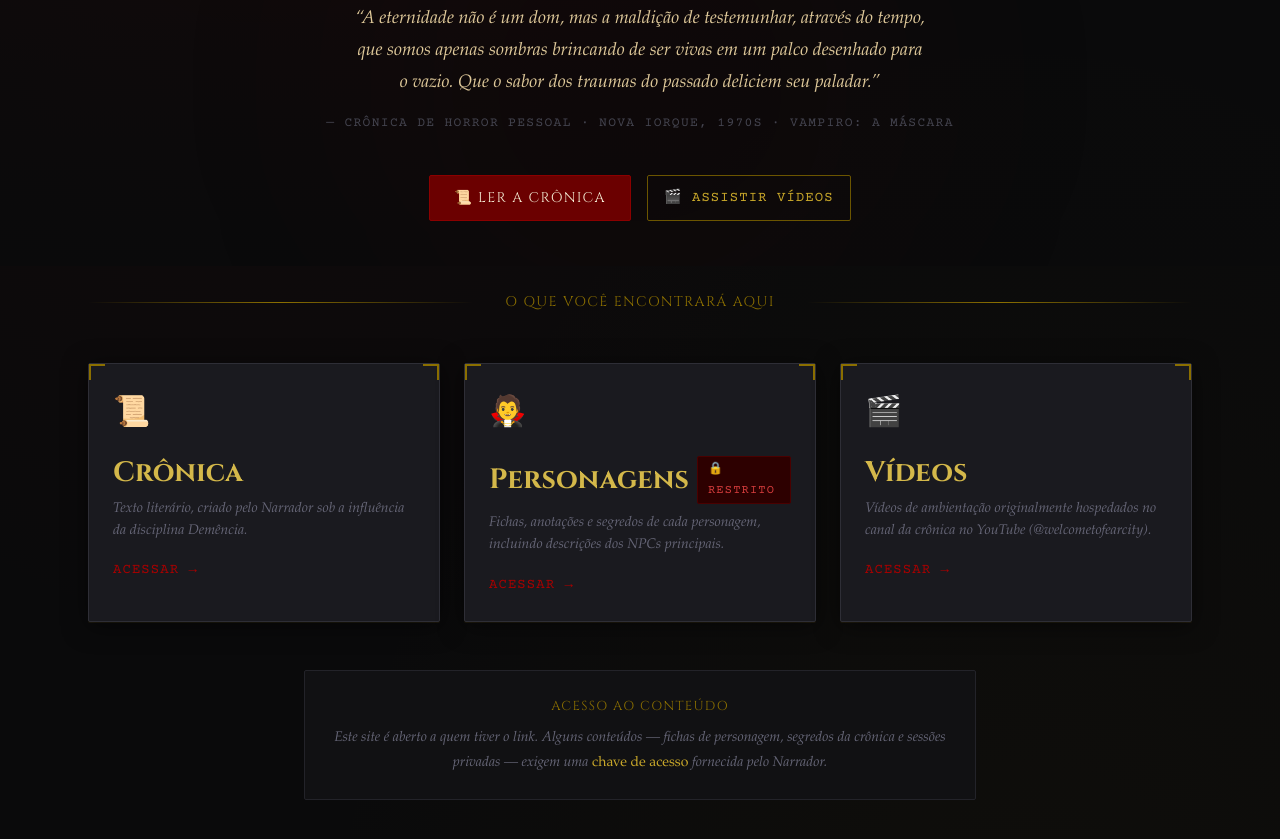
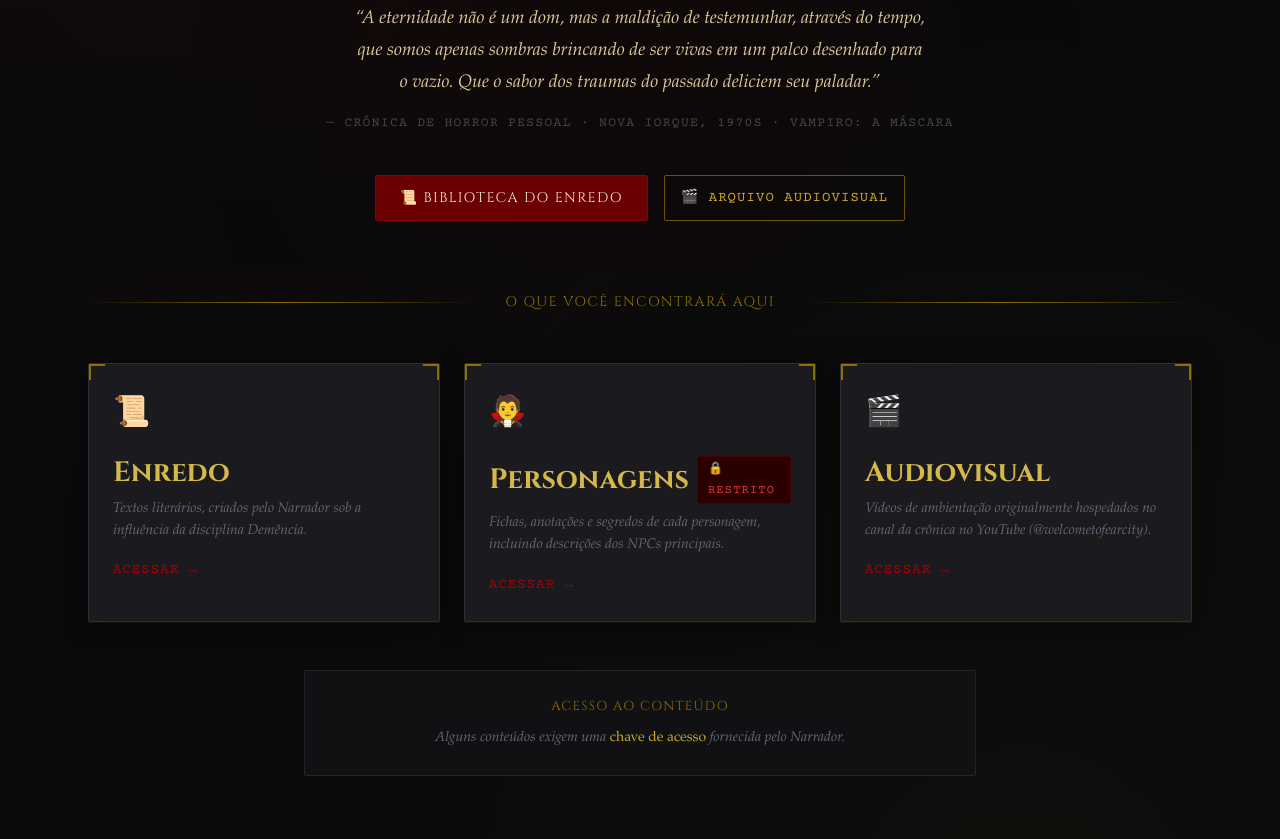
Before and after one commit to HeadlessBuddhha/FearCity, a plain HTML site: page frontend/index.html in a window 1280 px wide. Shown: the part 441-1280 px from the top of the page. Drawn offline with nearby package versions, Linux system fonts and the light colour scheme; a web font is replaced by a local one.

Commit message:
Add files via upload

```diff
--- a/frontend/index.html
+++ b/frontend/index.html
@@ -5,7 +5,7 @@
   <meta name="viewport" content="width=device-width, initial-scale=1.0" />
   <meta name="description" content="Welcome to Fear City — Crônica de Vampiro: A Máscara situada em Nova Iorque na década de 1970." />
   <meta name="theme-color" content="#0a0a0b" />
-  <title>Fear City — Crônica das Trevas</title>
+  <title>Welcome to Fear City</title>
   <link rel="stylesheet" href="/assets/css/style.css" />
 </head>
 <body>
@@ -21,7 +21,7 @@
         <div class="hero-bg-glow"></div>
       </div>
       <div class="hero-content animate-fade-in">
-        <div class="hero-symbol animate-flicker">✦</div>
+        <div class="hero-symbol animate-flicker">۩</div>
 
         <h1 class="hero-title">
           Welcome<br>
@@ -44,8 +44,8 @@
         </p>
 
         <div class="hero-ctas">
-          <a href="/pages/chronicle.html" class="btn-primary">📜 Ler a Crônica</a>
-          <a href="/pages/media.html"     class="btn-ghost">🎬 Assistir Vídeos</a>
+          <a href="/pages/chronicle.html" class="btn-primary">📜 Biblioteca do Enredo</a>
+          <a href="/pages/media.html"     class="btn-ghost">🎬 Arquivo Audiovisual</a>
         </div>
       </div>
     </section>
@@ -62,10 +62,10 @@
           <div class="card-body">
             <div class="card-icon">📜</div>
             <div class="card-title-row">
-              <h2 class="card-title font-cinzel">Crônica</h2>
+              <h2 class="card-title font-cinzel">Enredo</h2>
             </div>
             <p class="card-desc">
-              Texto literário, criado pelo Narrador sob a influência da disciplina Demência.
+              Textos literários, criados pelo Narrador sob a influência da disciplina Demência.
             </p>
             <div class="card-cta font-mono">Acessar →</div>
           </div>
@@ -89,7 +89,7 @@
           <div class="card-body">
             <div class="card-icon">🎬</div>
             <div class="card-title-row">
-              <h2 class="card-title font-cinzel">Vídeos</h2>
+              <h2 class="card-title font-cinzel">Audiovisual</h2>
             </div>
             <p class="card-desc">
               Vídeos de ambientação originalmente hospedados no canal da crônica no YouTube
@@ -105,8 +105,7 @@
       <div class="access-notice container-sm">
         <p class="access-notice-title font-cinzel">Acesso ao Conteúdo</p>
         <p class="access-notice-text">
-          Este site é aberto a quem tiver o link. Alguns conteúdos — fichas de personagem,
-          segredos da crônica e sessões privadas — exigem uma
+          Alguns conteúdos exigem uma
           <em>chave de acesso</em> fornecida pelo Narrador.
         </p>
       </div>
```
